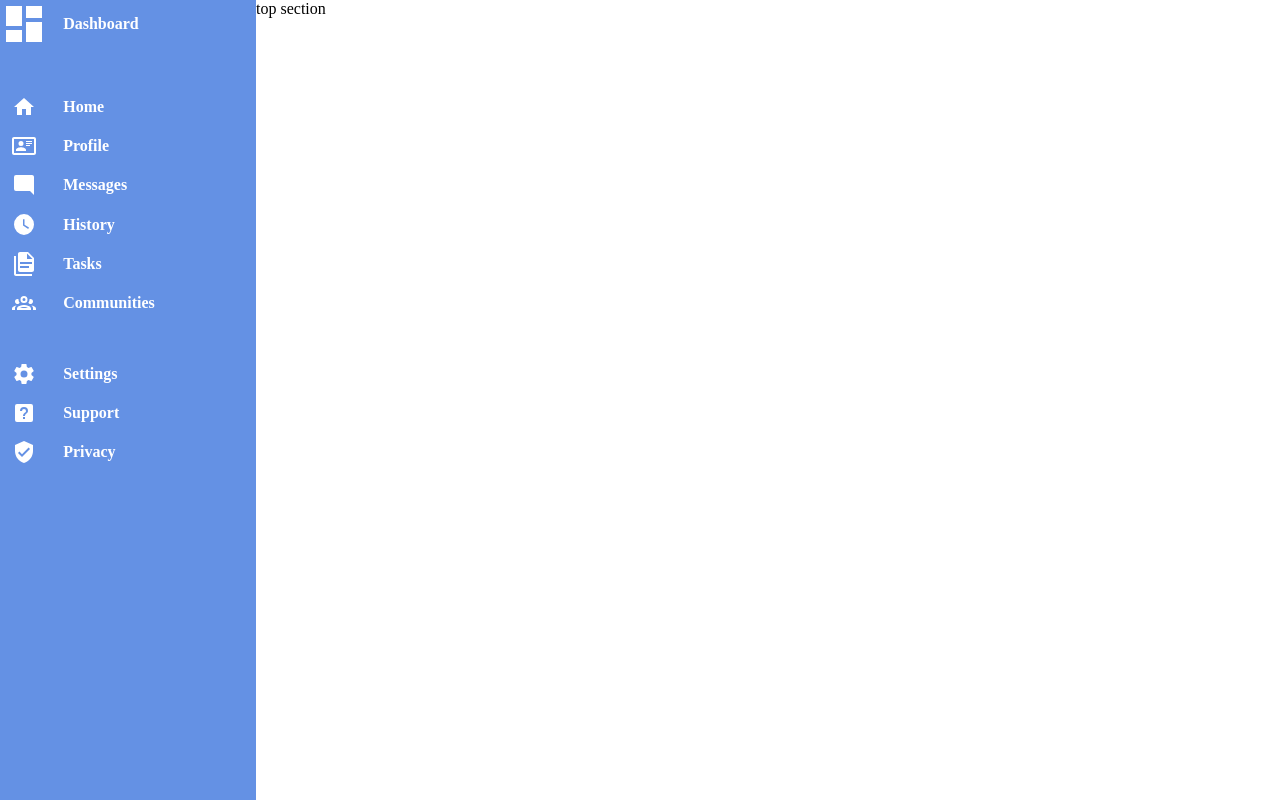
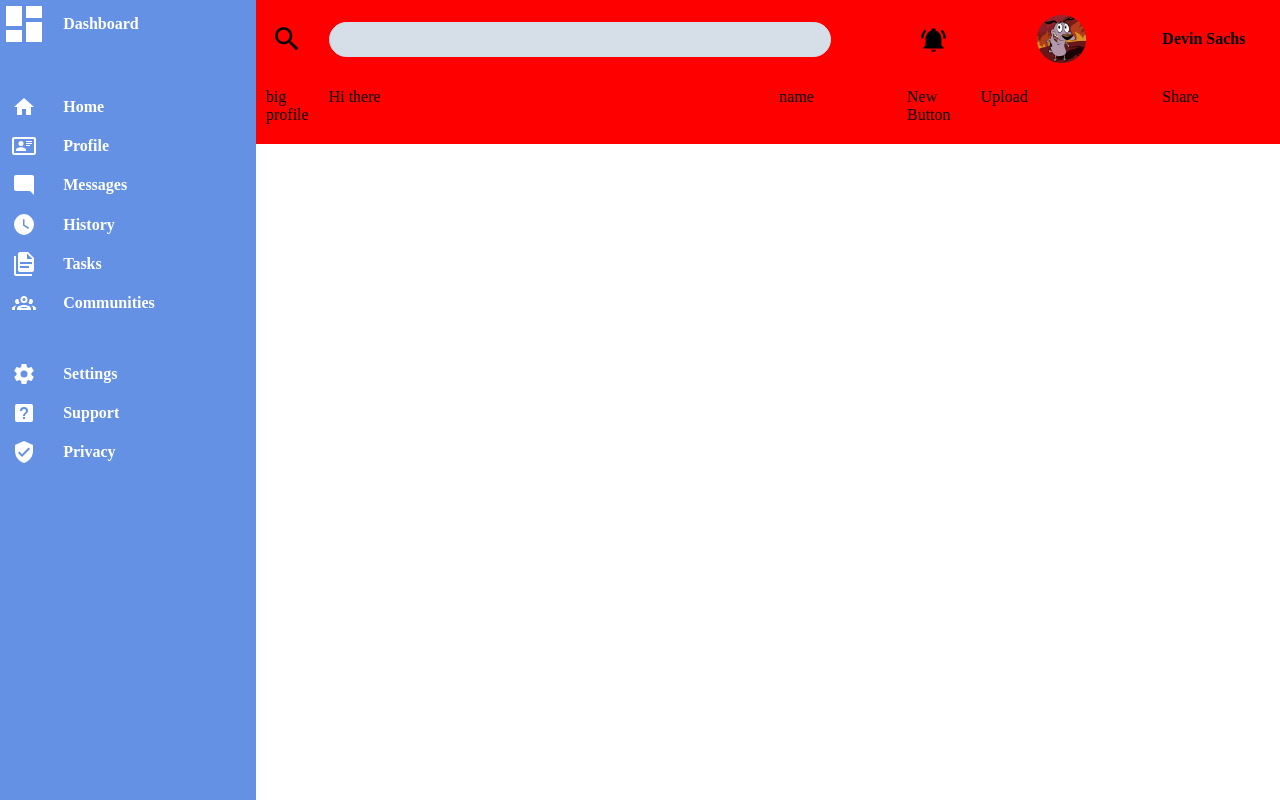
Before and after one commit to devin-sachs/Admin-Dashboard, a plain HTML site: page index.html in a window 1280 px wide. Shown: the top 800 px of the page. Drawn offline with Linux system fonts and the light colour scheme.

Commit message:
Add in assets for top section styling first row
Further refine styling and position of these elements

```diff
--- a/index.html
+++ b/index.html
@@ -40,9 +40,22 @@
             <div class="nav-menu">Privacy</div>
     </div>
 
-    <div class="top-section">top section</div>
+    <div class="top-section">
+        <img class="search-icon" src="assets/magnify.svg">
+        <input type="search" id="search" name="search" class="search-bar">
+        <!-- <div class="empty"></div> -->
+        <img class="bell" src="assets/bell-ring.svg">
+        <img class="profile" src="assets/cartoons-wallpaper-preview-modified.png">
+        <div class="name">Devin Sachs</div>
 
 
+        <div class="big-profile">big profile</div>
+        <div class="Hi there">Hi there</div>
+        <div class="Name">name</div>
+        <div class="new-button">New Button</div>
+        <div class="upload-button">Upload</div>
+        <div class="share-button">Share</div>
+    </div>
 
 </div>
 
--- a/styles.css
+++ b/styles.css
@@ -6,26 +6,19 @@ HTML, body{
 
 .container{
     display: grid;
-    grid-template-columns: 1fr 2fr;
-    margin:0 0 0 0;
+    grid-template-columns: 1fr 4fr; /* Sidebar + Main Section */
+    grid-template-rows: auto auto; /* Ensures sections stack properly */
+    width: 100%;
     height: 100vh;
-    width: 60%;
 }
 
 .side-bar{
     display: grid;
     grid-template-columns: 1fr 4fr;
     grid-template-rows: 9fr;
-    /* grid-template-areas:
-    "a b"
-    "a b"
-    "a b"
-    "a b"
-    "a b"
-    "a b"
-    "a b"
-    "a b"
-    "a b"; */
+
+    grid-column: 1;
+    grid-row: 1 / span 2;
     gap: 15px;
     grid-column: 1;
     background-color:rgb(100, 145, 228);
@@ -37,6 +30,7 @@ HTML, body{
     max-width: 50%;
     align-self: center;
     justify-self: center;
+    filter:invert(100%) brightness(100%);
 }
 
 .nav-menu{
@@ -50,10 +44,6 @@ HTML, body{
     margin-bottom: 2em;
 }
 
-/* .side-bar :nth-child(14),
-.side-bar :nth-child(15){
-    margin-bottom: 4em;
-} */
 .side-bar :nth-last-child(5),
 .side-bar :nth-last-child(6) {
     margin-top: 2em;
@@ -63,6 +53,65 @@ HTML, body{
 .side-bar :nth-last-child(2) {
     margin-bottom: 50em;
 }
-img{
-    filter:invert(100%) brightness(100%);
+
+
+.top-section {
+    padding: 10px;
+    display: grid;
+    grid-template-columns: 0.25fr 8fr 2fr 1fr 3fr 2fr;
+    grid-template-rows: 1fr 2r;
+    gap: 20px;
+    /* grid-template-areas:
+    "search-icon search-bar . bell profile name"
+    "profile name . new-button upload-button share-button"; */
+
+
+    height: 100%;
+    background-color: red;
 }
+
+.top-section > * {
+    /* justify-self: center;
+    align-self: center; */
+}
+
+.search-icon{
+    max-width: 75%;
+    justify-self: center;
+    align-self: center;
+}
+
+.search-bar{
+    grid-column: 2 / span 2;
+    justify-self: start;
+    align-self: center;
+    width: 90%;
+    height: 60%;
+    border: solid rgb(214, 222, 231) 1px;
+    border-radius: 30px;
+    background-color: rgb(214, 222, 231);
+
+}
+
+.search-icon,
+.search-bar {
+
+}
+
+.bell{
+    max-width: 50%;
+    justify-self: center;
+    align-self: center;
+}
+
+.profile{
+    max-width: 30%;
+    justify-self: center;
+    align-self: center;
+}
+
+.name{
+    justify-self: start;
+    align-self: center;
+    font-weight: bold;
+}
```
Also changed, not shown: assets/cartoons-wallpaper-preview-modified.png (added), assets/magnify.svg (added).
